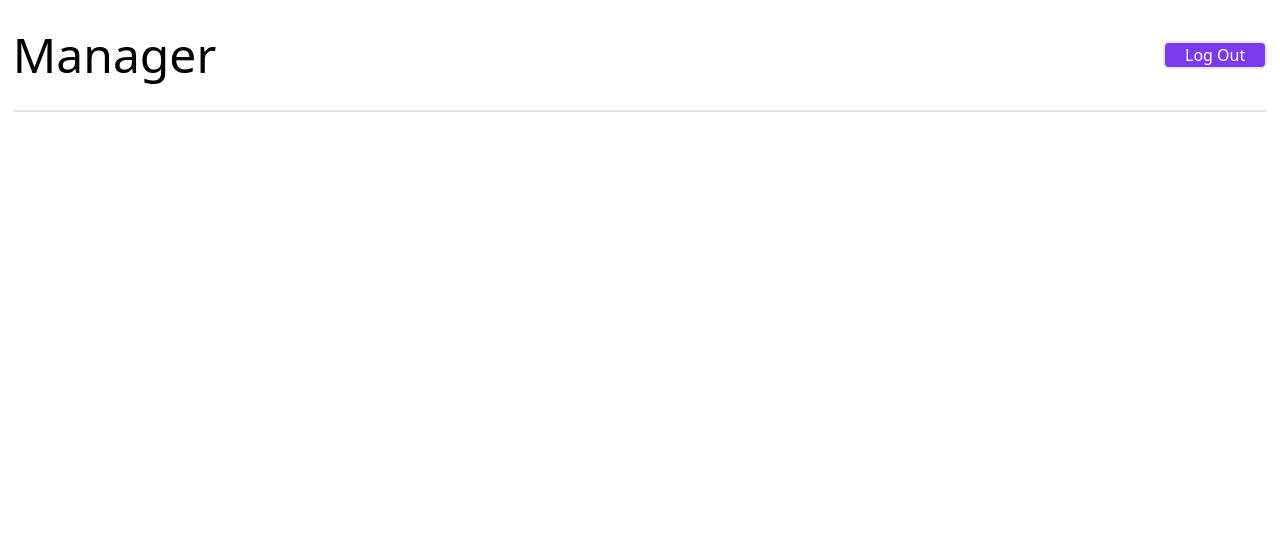
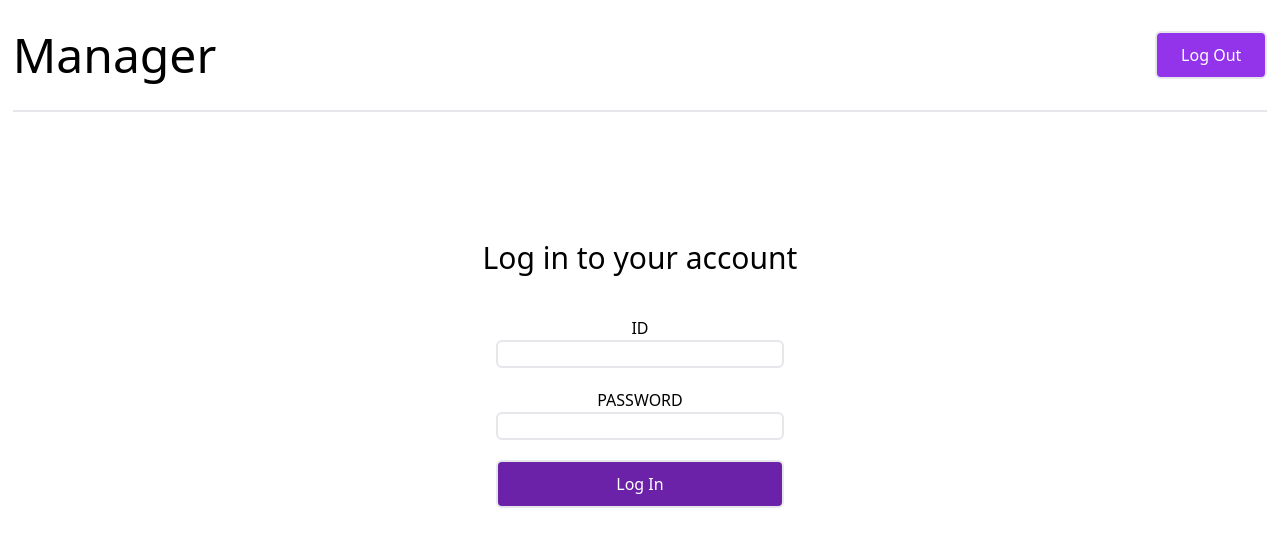
Before and after one commit to ohnas/Manager-frontend-SPA, a React (Create React App) app: page / in a window 1280 px wide. Shown: the top 546 px of the page. Built offline with nearby package versions, Linux system fonts and the light colour scheme; no server answers.

Commit message:
5. LogIn.js

```diff
--- a/src/api.js
+++ b/src/api.js
@@ -1 +1,8 @@
 export const baseUrl = "http://127.0.0.1:8000/api/v1"
+
+export function getCookie(name) {
+    let matches = document.cookie.match(new RegExp(
+        "(?:^|; )" + name.replace(/([\.$?*|{}\(\)\[\]\\\/\+^])/g, '\\$1') + "=([^;]*)"
+    ));
+    return matches ? decodeURIComponent(matches[1]) : undefined;
+}
--- a/src/components/Header.js
+++ b/src/components/Header.js
@@ -1,5 +1,5 @@
 import { useEffect, useState } from "react";
-import { baseUrl } from "../api";
+import { baseUrl, getCookie } from "../api";
 
 function Header() {
     const [permission, setPermission] = useState(true);
@@ -19,21 +19,38 @@ function Header() {
             setUser(data);
         }
     }
+    async function logOut() {
+        let csrftoken = getCookie('csrftoken');
+        let response = await fetch(`${baseUrl}/users/log-out` , {
+            method : "POST",
+            credentials: "include",
+            headers : {
+                'Content-Type': 'application/json',
+                "X-CSRFToken": csrftoken,
+            },
+        });
+        if(response.ok) {
+            alert("로그아웃");
+            setPermission(false);
+        } else {
+            alert("확인해주세요");
+        }
+    }
     useEffect(() => {
         userProfile();
-    }, []);
+    }, [permission]);
     return (
         <div className="flex justify-between h-28 items-center border-b-2">
             <span className="text-5xl">Manager</span>
-            <div className="flex justify-evenly w-52 h-12 items-center">
+            <div className="flex space-x-4 items-center">
                 {permission ?
                     <>
-                        <span className="w-28">{user.username}</span>
-                        <button className="border-solid border-2 rounded-md w-28 bg-violet-600 text-white">Log Out</button>
+                        <span className="w-24">{user.name}</span>
+                        {user.is_staff ? <button className="border-solid border-2 rounded-md w-32 h-12 border-purple-300 text-black">Management</button>: null}
+                        <button className="border-solid border-2 rounded-md w-28 h-12 bg-purple-600 text-white" onClick={logOut}>Log Out</button>
                     </> :
                     <>
-                        <button className="w-28">Log In</button>
-                        <button className="border-solid border-2 rounded-md w-28 bg-violet-600 text-white">Sign Up</button>
+                        <button className="border-solid border-2 rounded-md w-28 h-12 bg-purple-600 text-white">Sign Up</button>
                     </>
                 }
             </div>
--- /dev/null
+++ b/src/components/LogIn.js
@@ -0,0 +1,16 @@
+function LogIn() {
+    return (
+        <div className="flex flex-col mt-32 justify-center items-center">
+            <span className="text-3xl mb-10">Log in to your account</span>
+            <form className="flex flex-col justify-center items-center">
+                <label htmlFor="idfield">ID</label>
+                <input id="idfield" type={"text"} className="border-2 rounded-md w-72 border-gray-200 mb-5" />
+                <label htmlFor="pwfield">PASSWORD</label>
+                <input id="pwfield" type={"password"} className="border-2 rounded-md w-72 border-gray-200 mb-5" />
+                <button className="border-solid border-2 rounded-md w-72 h-12 bg-purple-800 text-white">Log In</button>
+            </form>
+        </div>
+    );
+}
+
+export default LogIn;
--- a/src/routes/Home.js
+++ b/src/routes/Home.js
@@ -1,11 +1,12 @@
 import Header from "../components/Header";
+import LogIn from "../components/LogIn";
 
 
 function Home() {
   return (
     <div>
       <Header />
-
+      <LogIn />
     </div>
   );
 }
```
